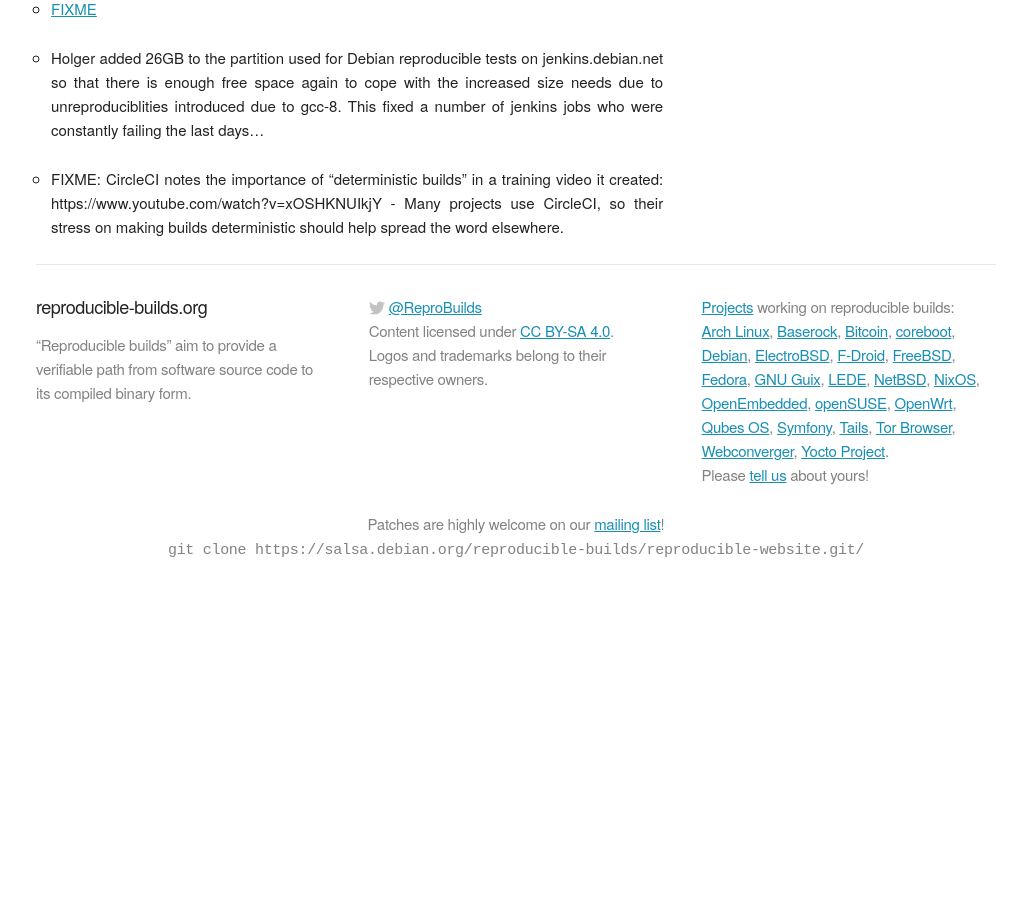
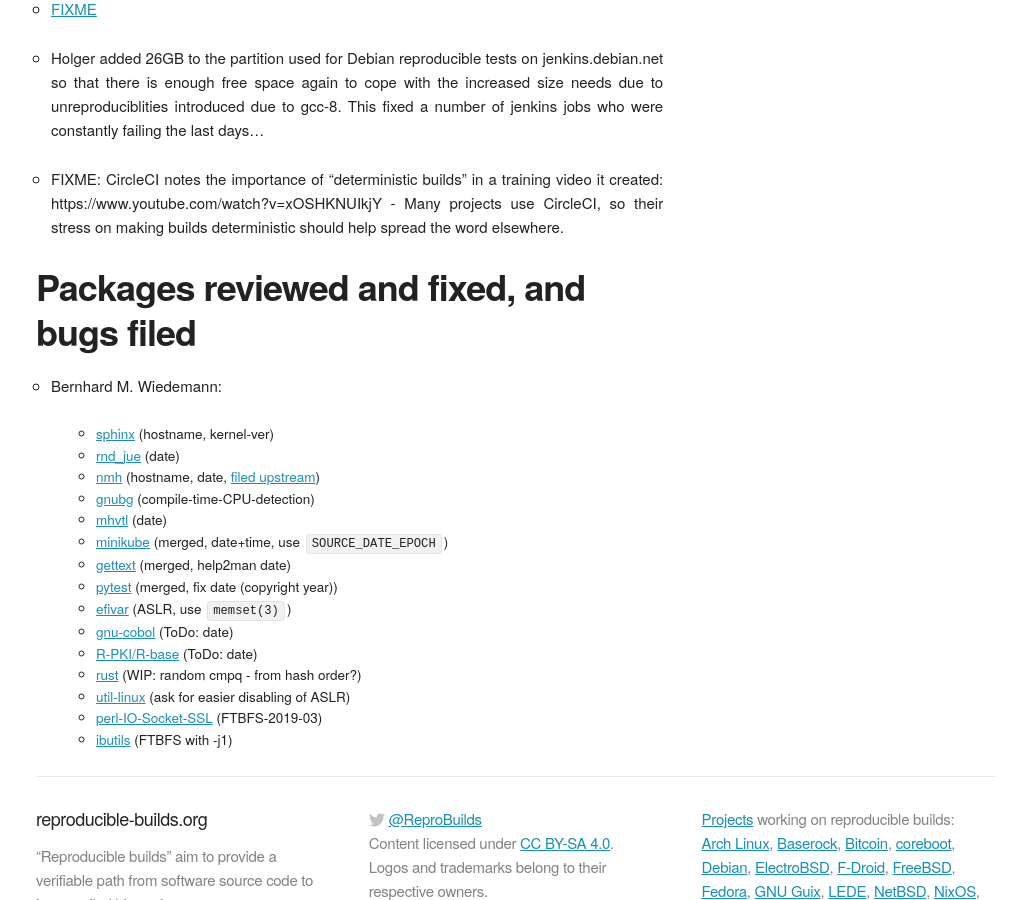
Before and after one commit to prototypefund/reproducible-website, a Jekyll site: the page built from _blog/posts/170.md, in a window 1280 px wide and 900 px high, scrolled down 507 px. Shown: the whole window, without its empty margins (124-1151 px from the left). Built offline with Jekyll 4.4.1, drawn with Linux system fonts in a browser that asks for light colours; some web fonts are replaced; before the commit the page ends 1100 px from its top, so only the background shows below that.

Commit message:
170: +15 patches/bugs

```diff
--- a/_blog/posts/170.md
+++ b/_blog/posts/170.md
@@ -10,3 +10,25 @@
 * Holger added 26GB to the partition used for Debian reproducible tests on jenkins.debian.net so that there is enough free space again to cope with the increased size needs due to unreproduciblities introduced due to gcc-8. This fixed a number of jenkins jobs who were constantly failing the last days...
 
 * FIXME: CircleCI notes the importance of "deterministic builds" in a training video it created: https://www.youtube.com/watch?v=xOSHKNUIkjY - Many projects use CircleCI, so their stress on making builds deterministic should help spread the word elsewhere.
+
+
+Packages reviewed and fixed, and bugs filed
+-------------------------------------------
+
+* Bernhard M. Wiedemann:
+
+    * [sphinx](https://build.opensuse.org/request/show/624654) (hostname, kernel-ver)
+    * [rnd\_jue](https://build.opensuse.org/request/show/624665) (date)
+    * [nmh](https://build.opensuse.org/request/show/624777) (hostname, date, [filed upstream](https://savannah.nongnu.org/support/index.php?109535))
+    * [gnubg](https://build.opensuse.org/request/show/625008) (compile-time-CPU-detection)
+    * [mhvtl](https://github.com/markh794/mhvtl/pull/26) (date)
+    * [minikube](https://github.com/kubernetes/minikube/pull/3009) (merged, date+time, use `SOURCE_DATE_EPOCH`)
+    * [gettext](https://savannah.gnu.org/bugs/index.php?54367) (merged, help2man date)
+    * [pytest](https://github.com/pytest-dev/pytest/pull/3710) (merged, fix date (copyright year))
+    * [efivar](https://github.com/rhboot/efivar/pull/115) (ASLR, use `memset(3)`)
+    * [gnu-cobol](https://savannah.gnu.org/bugs/index.php?54361) (ToDo: date)
+    * [R-PKI/R-base](https://bugzilla.opensuse.org/show_bug.cgi?id=1102299) (ToDo: date)
+    * [rust](https://github.com/rust-lang/rust/issues/50556) (WIP: random cmpq - from hash order?)
+    * [util-linux](https://github.com/karelzak/util-linux/issues/668) (ask for easier disabling of ASLR)
+    * [perl-IO-Socket-SSL](https://bugzilla.opensuse.org/show_bug.cgi?id=1102852) (FTBFS-2019-03)
+    * [ibutils](https://bugzilla.opensuse.org/show_bug.cgi?id=1102911) (FTBFS with -j1)
```
